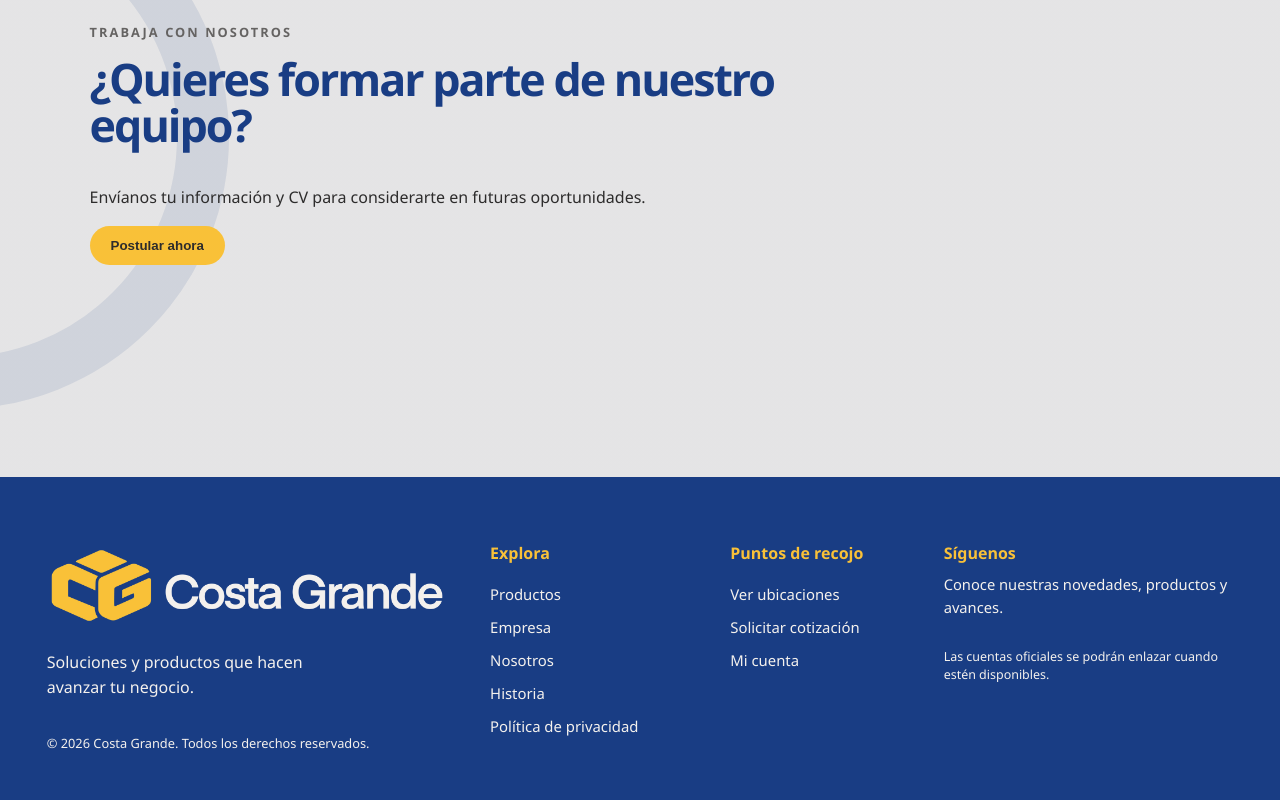
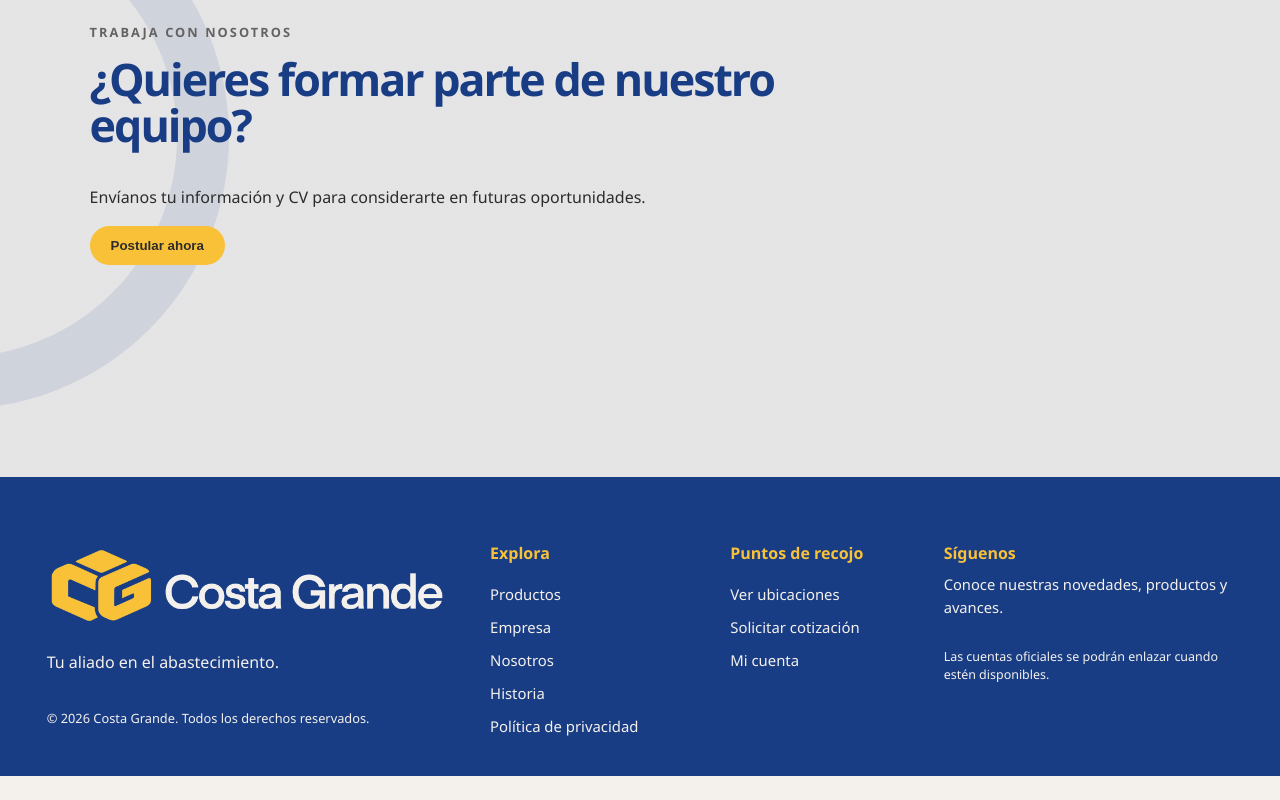
Before and after one commit to JGF2608/CGrande, a website: page frontend/index.html in a window 1280 px wide. Shown: the part 5105-5905 px from the top of the page. After the commit the page ends 5881 px from the top, so only its background shows below. Drawn offline with Linux system fonts and the light colour scheme; no server answers.

Commit message:
correccion texto footer

```diff
--- a/frontend/index.html
+++ b/frontend/index.html
@@ -79,7 +79,7 @@
     </main>
     <footer class="site-footer">
       <div class="footer-main">
-        <div class="footer-brand"><a class="footer-logo" href="#inicio" aria-label="Costa Grande, inicio"><img class="company-logo-image" src="/assets/logo-negocios-costa-grande.png?v=20260920-1" alt="Costa Grande" /></a><p>Soluciones y productos que hacen avanzar tu negocio.</p><p class="footer-small">© 2026 Costa Grande. Todos los derechos reservados.</p></div>
+        <div class="footer-brand"><a class="footer-logo" href="#inicio" aria-label="Costa Grande, inicio"><img class="company-logo-image" src="/assets/logo-negocios-costa-grande.png?v=20260920-1" alt="Costa Grande" /></a><p>Tu aliado en el abastecimiento.</p><p class="footer-small">© 2026 Costa Grande. Todos los derechos reservados.</p></div>
         <div class="footer-links"><h3>Explora</h3><a href="#productos">Productos</a><a href="#empresa">Empresa</a><a href="#proposito">Nosotros</a><a href="#historia">Historia</a><button id="open-privacy-policy" class="footer-privacy-link" type="button">Política de privacidad</button></div>
         <div class="footer-links"><h3>Puntos de recojo</h3><a href="#contacto">Ver ubicaciones</a><a href="#cotizacion">Solicitar cotización</a><a href="/login">Mi cuenta</a><div id="footer-contact-phone" class="footer-contact hidden"><span class="footer-phone-icon" aria-hidden="true"><svg viewBox="0 0 24 24"><path d="M6.7 3.8 9 3.2l1.7 4.4-1.8 1.3a14.3 14.3 0 0 0 6.2 6.2l1.3-1.8 4.4 1.7-.6 2.3c-.3 1.1-1.4 1.8-2.5 1.6C10.1 17.7 6.3 13.9 5.1 6.3 4.9 5.2 5.6 4.1 6.7 3.8Z" fill="none" stroke="currentColor" stroke-width="1.7" stroke-linejoin="round"/></svg></span><div><small>Teléfono</small><a></a></div></div><div id="footer-contact-email" class="footer-contact hidden"><span class="footer-phone-icon" aria-hidden="true"><svg viewBox="0 0 24 24"><rect x="3" y="5" width="18" height="14" rx="2" fill="none" stroke="currentColor" stroke-width="1.7"/><path d="m4 7 8 6 8-6" fill="none" stroke="currentColor" stroke-width="1.7" stroke-linejoin="round"/></svg></span><div><small>Correo</small><a></a></div></div></div>
         <div class="footer-social"><h3>Síguenos</h3><p>Conoce nuestras novedades, productos y avances.</p><div class="social-buttons"><a id="social-facebook" class="social-button hidden" target="_blank" rel="noopener" aria-label="Facebook"><svg viewBox="0 0 24 24" aria-hidden="true"><path d="M13.7 21v-8h2.7l.4-3h-3.1V8.1c0-.9.3-1.5 1.6-1.5h1.7V3.9c-.3 0-1.3-.1-2.4-.1-2.4 0-4.1 1.5-4.1 4.2V10H7.7v3h2.8v8h3.2Z" fill="currentColor"/></svg></a><a id="social-instagram" class="social-button hidden" target="_blank" rel="noopener" aria-label="Instagram"><svg viewBox="0 0 24 24" aria-hidden="true"><rect x="3.2" y="3.2" width="17.6" height="17.6" rx="5" fill="none" stroke="currentColor" stroke-width="2"/><circle cx="12" cy="12" r="4.1" fill="none" stroke="currentColor" stroke-width="2"/><circle cx="17.5" cy="6.8" r="1.2" fill="currentColor"/></svg></a><a id="social-linkedin" class="social-button hidden" target="_blank" rel="noopener" aria-label="LinkedIn"><svg viewBox="0 0 24 24" aria-hidden="true"><path d="M6.1 8.2H3.3V21h2.8V8.2ZM4.7 3A1.7 1.7 0 1 0 4.7 6.4 1.7 1.7 0 0 0 4.7 3ZM20.7 13.7c0-3.9-2.1-5.7-4.8-5.7-2.2 0-3.2 1.2-3.8 2.1V8.2H9.3V21h2.8v-6.3c0-1.7.3-3.3 2.4-3.3 2.1 0 2.1 1.9 2.1 3.4V21h2.8v-7.3Z" fill="currentColor"/></svg></a></div><small id="social-networks-note">Las cuentas oficiales se podrán enlazar cuando estén disponibles.</small></div>
```
